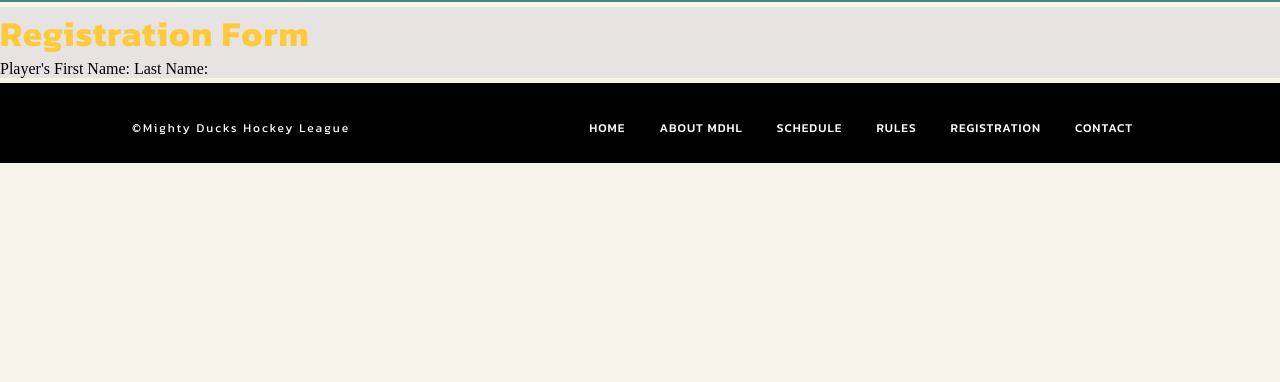
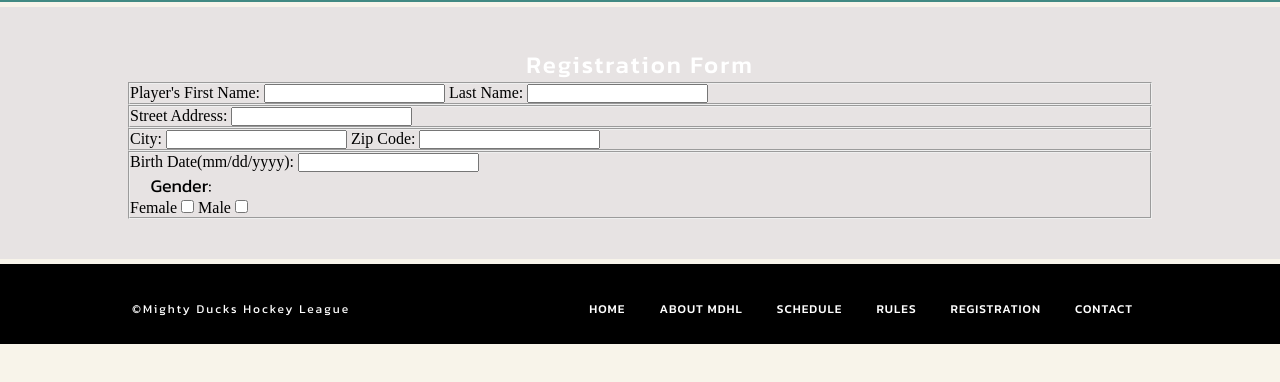
Before and after one commit to ZimCabrera/Task-4, a plain HTML site: page registration.html in a window 1280 px wide. Shown: the part 98-480 px from the top of the page. Drawn offline with Linux system fonts and the light colour scheme.

Commit message:
Formulario de registro

```diff
--- a/estilos/style.css
+++ b/estilos/style.css
@@ -188,11 +188,13 @@ h2 {
   padding: 20px;
 }
 
-.section-rules {
+.section-rules,
+.section-form {
   width: 80%;
   height: auto;
   margin: 40px auto;
 }
+
 
 h3 {
   font-family:'Kanit', sans-serif;
--- a/registration.html
+++ b/registration.html
@@ -34,16 +34,48 @@
 
   <main class="principal">
     <section class="section-form">
-      <h1>Registration Form</h1>
-      <form action="show_data.html" method="get">
+      <h2 class="text-registration">Registration Form</h2>
+      <form action="./show-data.html" method="get">
+        <fieldset>
 
-      <label for="nombre">Player's First Name:</label>
-      <imput class="control" type="text" name="nombre" id="nombre">
+          <label for="nombre">Player's First Name:</label>
+          <input class="" type="text" name="nombre" id="nombre">
 
+          <label for="nombre">Last Name:</label>
+          <input class="" type="text" name="nombre" id="nombre">
 
-      <label for="nombre">Last Name:</label>
-      <imput class="control" type="text" name="nombre" id="nombre"><br>
+        </fieldset>
+        <fieldset>
 
+          <label form="">Street Address:</label>
+          <input type="text" name="" id="">
+
+        </fieldset>
+        <fieldset>
+
+          <label for="">City:</label>
+          <input type="" name="" id="">
+
+          <label for="">Zip Code:</label>
+          <input type="" name="" id="">
+
+        </fieldset>
+        <fieldset>
+
+          <label for="">Birth Date(mm/dd/yyyy):</label>
+          <input type="" name="" id="">
+
+          <p>Gender:</p>
+          <label>
+            Female
+            <input type="checkbox" name="" value="female">
+          </label>
+          <label>
+            Male
+            <input type="checkbox" name="" value="male">
+          </label>
+        </fieldset>
+      </form>
     </section>
   </main>
 
```
